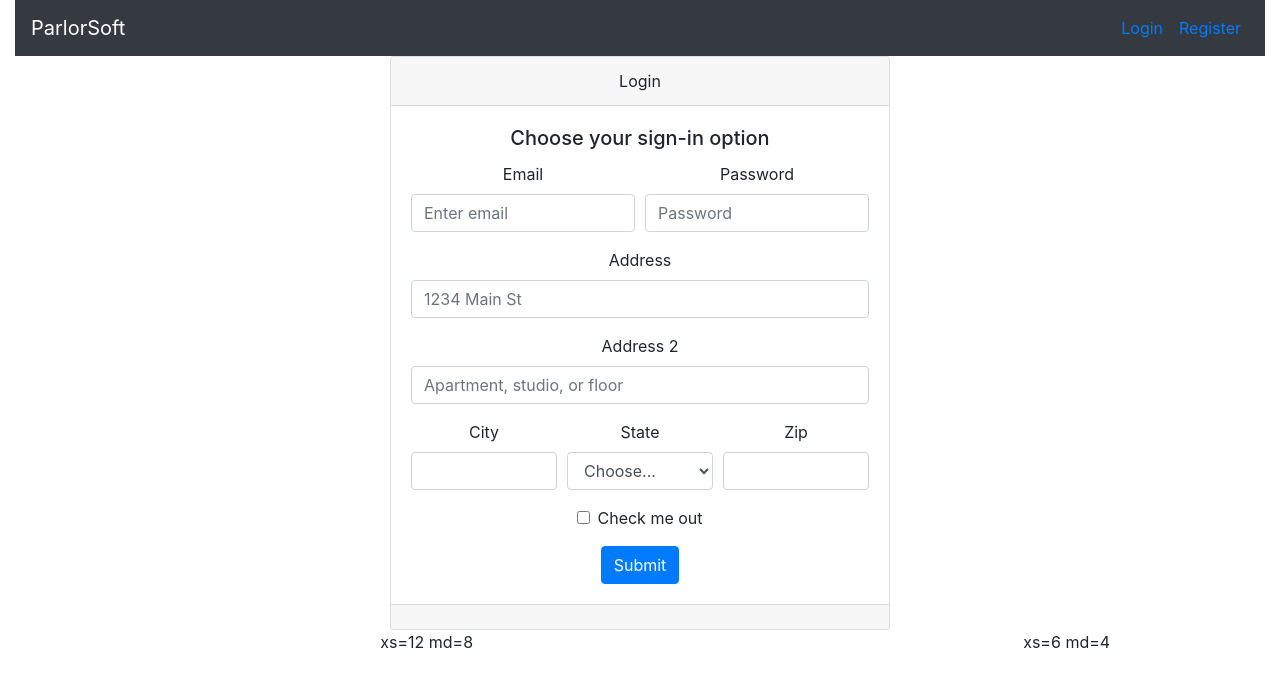
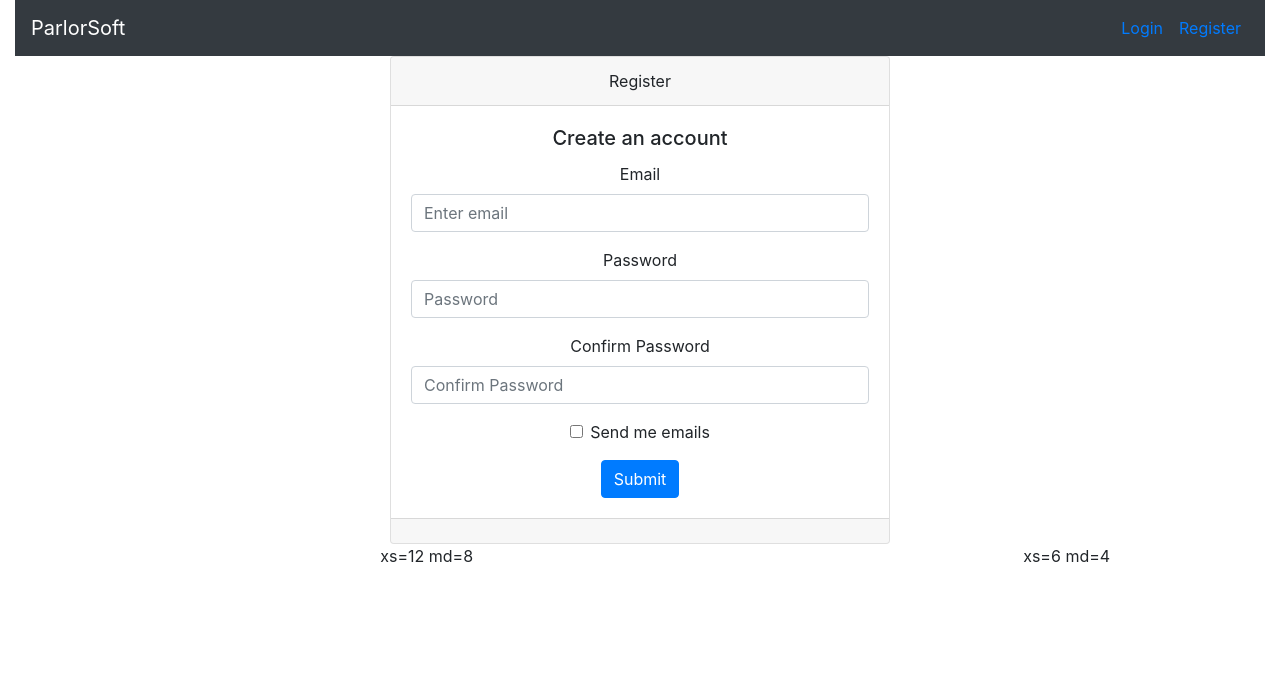
Before and after one commit to PuReWebDev/parlorsoftweb, a React (Create React App) app: page /register in a window 1280 px wide. Shown: the top 686 px of the page. Built offline with nearby package versions, Linux system fonts and the light colour scheme.

Commit message:
update registration

```diff
--- a/src/components/pages/authentication/register.jsx
+++ b/src/components/pages/authentication/register.jsx
@@ -6,54 +6,34 @@ import Col from 'react-bootstrap/Col'
 export const Register = () => (
   <div style={{width: "40%", margin: "0 auto 0 auto", dispay: "block"}}>
   <Card className="text-center">
-    <Card.Header>Login</Card.Header>
+    <Card.Header>Register</Card.Header>
     <Card.Body>
-      <Card.Title>Choose your sign-in option</Card.Title>
+      <Card.Title>Create an account</Card.Title>
   <Form>
     <Form.Row>
       <Form.Group as={Col} controlId="formGridEmail">
         <Form.Label>Email</Form.Label>
         <Form.Control type="email" placeholder="Enter email" />
       </Form.Group>
+      </Form.Row>
 
+      <Form.Row>
       <Form.Group as={Col} controlId="formGridPassword">
         <Form.Label>Password</Form.Label>
         <Form.Control type="password" placeholder="Password" />
       </Form.Group>
+      </Form.Row>
+
+      <Form.Row>
+    <Form.Group as={Col} controlId="formGridPassword">
+      <Form.Label>Confirm Password</Form.Label>
+      <Form.Control type="password" placeholder="Confirm Password" />
+    </Form.Group>
     </Form.Row>
 
-    <Form.Group controlId="formGridAddress1">
-      <Form.Label>Address</Form.Label>
-      <Form.Control placeholder="1234 Main St" />
-    </Form.Group>
-
-    <Form.Group controlId="formGridAddress2">
-      <Form.Label>Address 2</Form.Label>
-      <Form.Control placeholder="Apartment, studio, or floor" />
-    </Form.Group>
-
-    <Form.Row>
-      <Form.Group as={Col} controlId="formGridCity">
-        <Form.Label>City</Form.Label>
-        <Form.Control />
-      </Form.Group>
-
-      <Form.Group as={Col} controlId="formGridState">
-        <Form.Label>State</Form.Label>
-        <Form.Control as="select">
-          <option>Choose...</option>
-          <option>...</option>
-        </Form.Control>
-      </Form.Group>
-
-      <Form.Group as={Col} controlId="formGridZip">
-        <Form.Label>Zip</Form.Label>
-        <Form.Control />
-      </Form.Group>
-    </Form.Row>
 
     <Form.Group id="formGridCheckbox">
-      <Form.Check type="checkbox" label="Check me out" />
+      <Form.Check type="checkbox" label="Send me emails" />
     </Form.Group>
 
     <Button variant="primary" type="submit">
```
